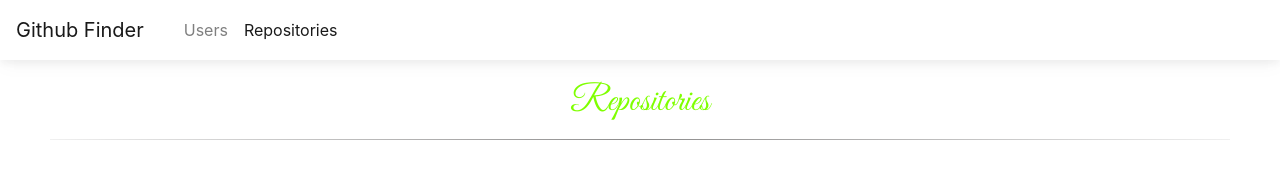
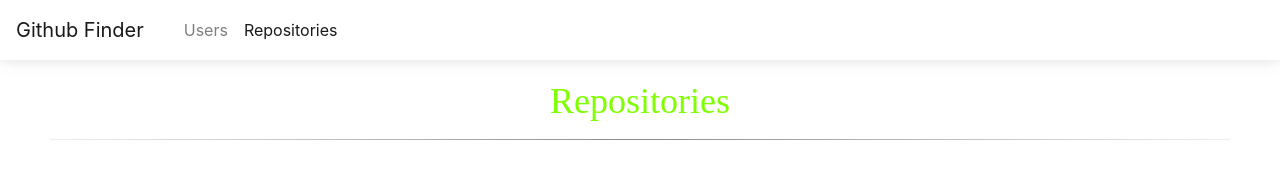
Before and after one commit to morrisonGithinji/gitfinder, an Angular app: page /repos in a window 1280 px wide. Shown: the top 173 px of the page. Built offline with nearby package versions, Linux system fonts and the light colour scheme; no server answers.

Commit message:
edit css

```diff
--- a/src/app/repos/repos.component.css
+++ b/src/app/repos/repos.component.css
@@ -1,5 +1,6 @@
 div.wrapper{
     margin-top: 80px;
+
 }
 div.container-fluid{
     padding-left: 50px;
@@ -26,7 +27,7 @@
 }
 h4.style2{
     margin-top: 50px;
-    font-family: 'Great Vibes', cursive;
+    font-family: 'Times New Roman', Times, serif;
     text-align: center;
     font-size: 36px;
     color: chartreuse;
```
